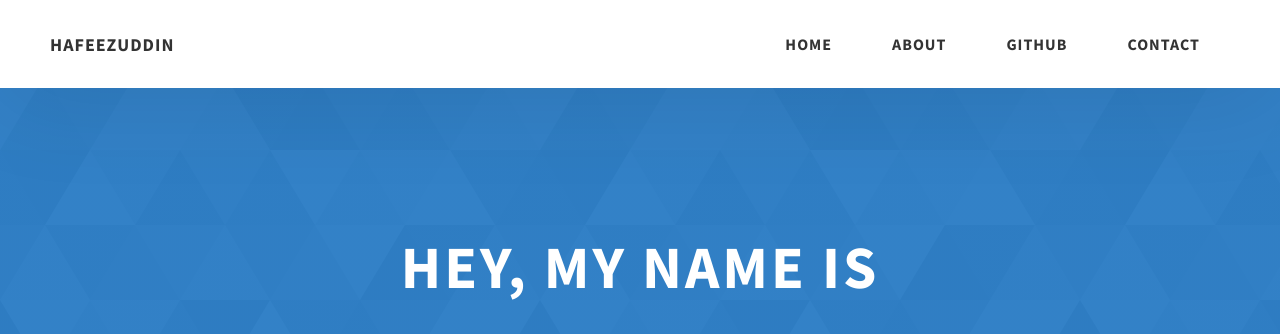
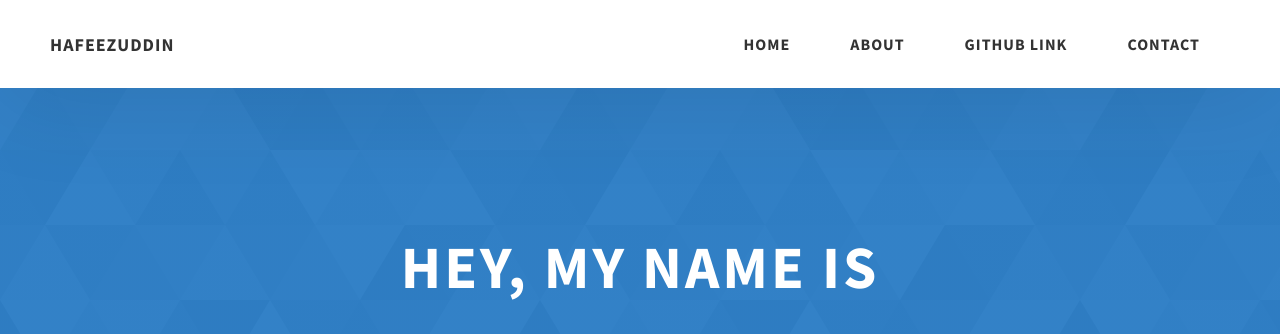
Before and after one commit to hafeezuddin/hafeezuddin.github.io, a plain HTML site: page index.html in a window 1280 px wide. Shown: the top 334 px of the page. Drawn offline with Linux system fonts and the light colour scheme.

Commit message:
link modified

```diff
--- a/index.html
+++ b/index.html
@@ -38,7 +38,7 @@
               <a href="./index.html#about" class="header__link">About </a>
             </li>
             <li class="header__link-wrapper">
-              <a href="http://github.com/hafeezuddin" class="header__link"> Github </a>
+              <a href="http://github.com/hafeezuddin" class="header__link"> Github Link </a>
             </li>
             <li class="header__link-wrapper">
               <a href="./index.html#contact" class="header__link"> Contact </a>
```
